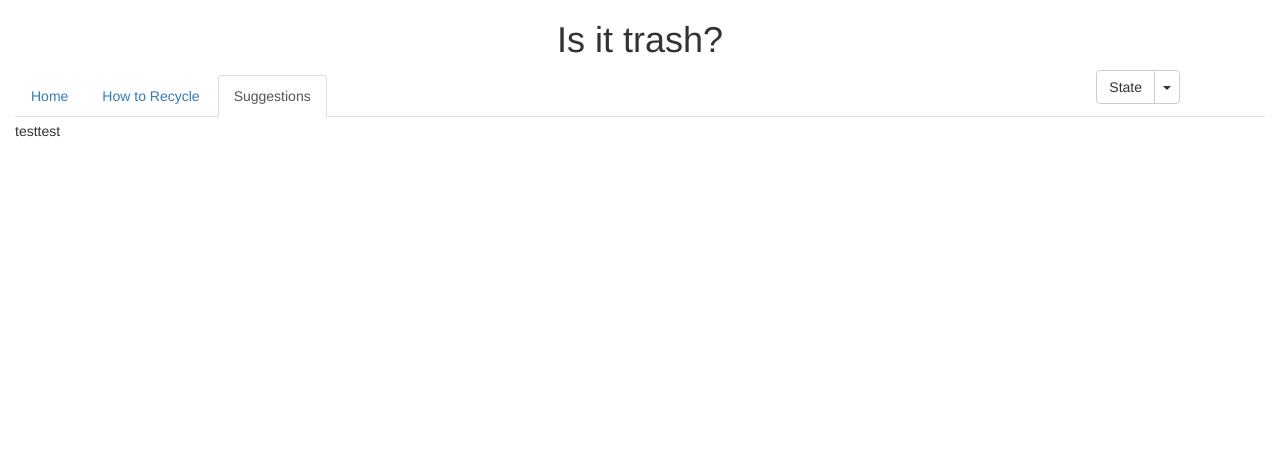
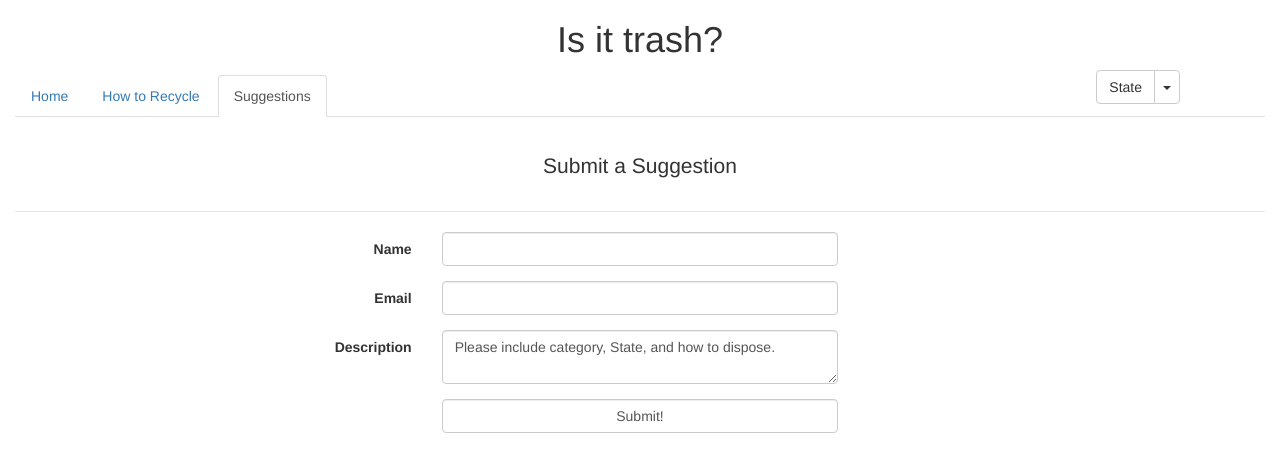
Before and after one commit to chynu/isittrash, a Python web app: template templates/index.html in a window 1280 px wide, after a click on "Suggestions". Shown: the top 472 px of the page. Run offline with Jinja, Linux system fonts and the light colour scheme; the template is opened without the code that fills it, so the values that code supplies are empty; some libraries are stand-ins or nearby versions.

Commit message:
added form to suggestions page

```diff
--- a/templates/index.html
+++ b/templates/index.html
@@ -83,7 +83,47 @@
 				test
 				</div>
 				<div id="tab3" class="mtab_content">
-				testtest
+				<form class="form-horizontal">
+				<fieldset>
+
+				<!-- Form Name -->
+				<center><legend><br>Submit a Suggestion<br><br></legend></center>
+
+				<!-- Text input-->
+				<div class="form-group">
+				  <label class="col-md-4 control-label" for="textinput">Name</label>
+				  <div class="col-md-4">
+				  <input id="submitName" name="submitName" type="text" class="form-control input-md">
+				  </div>
+				</div>
+
+				<!-- Text input-->
+				<div class="form-group">
+				  <label class="col-md-4 control-label" for="textinput">Email</label>
+				  <div class="col-md-4">
+				  <input id="submitEmail" name="submitEmail" type="email" class="form-control input-md">
+				  </div>
+				</div>
+
+				<!-- Textarea -->
+				<div class="form-group">
+				  <label class="col-md-4 control-label" for="textarea">Description</label>
+				  <div class="col-md-4">
+					<textarea class="form-control" id="submitDescription" name="submitDescription">Please include category, State, and how to dispose.</textarea>
+				  </div>
+				</div>
+
+				<!-- Button -->
+				<div class="form-group">
+				  <label class="col-md-4 control-label" for="submit"></label>
+				  <div class="col-md-4">
+					<input type="submit" value="Submit!" class="form-control">
+				  </div>
+				</div>
+
+				</fieldset>
+				</form>
+
 				</div>
 			</div>
 		</div>
```
